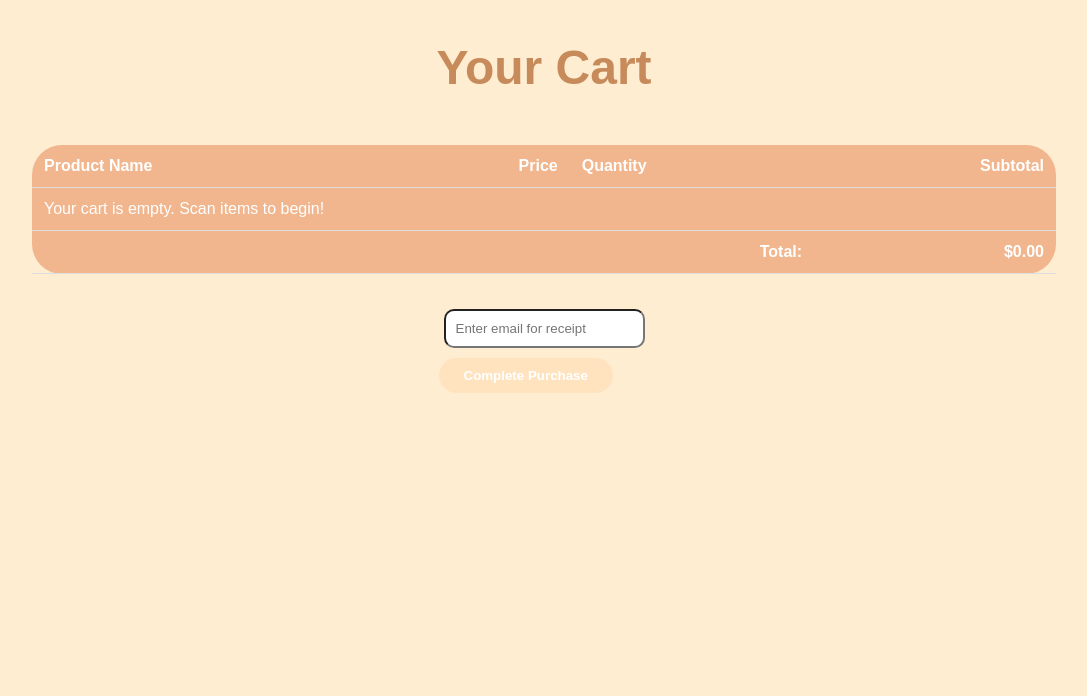
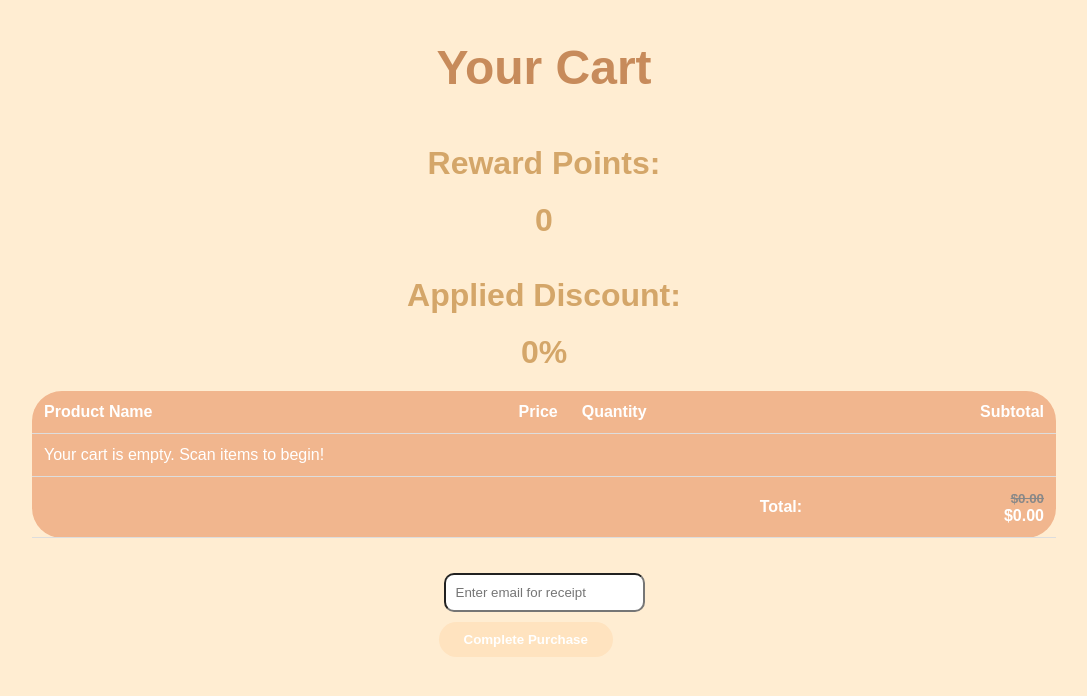
Before and after one commit to MEERABLK/iot-project, a Flask app: page /checkout in a window 1280 px wide. Shown: the top 696 px of the page, without its empty margins (96-1183 px from the left). Run offline with Flask 3, Linux system fonts and the light colour scheme; data that the repository does not hold is empty.

Commit message:
Point/loyalty system implemented
loyalty system implemented

```diff
--- a/index.py
+++ b/index.py
@@ -205,23 +205,23 @@ def login():
 
 @app.route('/client/register', methods=['GET', 'POST'])
 def register():
-    # This print will tell us if the request is even reaching the function
-    print(f"--- Request received: {request.method} ---")
     if request.method == 'POST':
-
-        # Capture form data from the register page
-        name = request.form.get('name')
+        # 1. Capture only the required fields
+        first_name = request.form.get('name') # or 'first_name' depending on your HTML
         email = request.form.get('email')
         password = request.form.get('password')
 
-        # Here you would call your database function to save the user
-        # data.add_user(name, email, password)
+        # 2. Call the function (optional fields will automatically be None)
+        success = data.add_customer(first_name, email, password)
 
-        print(f"Registering new user: {email}")
-        flash("Registration successful! Please login.", "success")
-        return redirect(url_for('login'))
+        if success:
+            flash("Registration successful! Please login.", "success")
+            return redirect(url_for('login'))
+        else:
+            flash("Error: Could not create account.", "danger")
 
     return render_template('client_register.html')
+
 # def register():
 #     return render_template('client_register.html')
 
@@ -256,28 +256,54 @@ def get_current_cart():
 def complete_purchase():
     try:
         data_req = request.get_json()
-        customer_id = data_req.get('customer_id', 1) # Default to 1 for guest
+        customer_id = session.get('user_id', 1)
         customer_email = data_req.get('email')
 
-        # 1. Generate and Store the receipt internally
-        receipt = controller.get_receipt(customer_id)
+        # 1. Get points and calculate discount percentage
+        current_points = data.get_user_points(customer_id)
+        # 1000 points = 0.01 (1%), 2000 = 0.02 (2%), etc.
+        discount_percent = (current_points // 1000) * 0.01
 
-        if not receipt:
-            return jsonify({"status": "error", "message": "Cart is empty"}), 400
+        # Optional: Cap the discount at 50%
+        if discount_percent > 0.50:
+            discount_percent = 0.50
 
-        # 2. Send the email if an email was provided
+        # 2. Tell the controller to process with this discount
+        # Note: You'll need to update your controller.py method to accept this!
+        receipt_id = controller.process_final_checkout(customer_id, discount_percent)
+
+        if not receipt_id:
+            return jsonify({"status": "error", "message": "Transaction failed"}), 400
+
+        # 3. Send email (the receipt logic we built earlier)
         if customer_email:
             controller.send_receipt(customer_email)
 
         return jsonify({
             "status": "success",
-            "message": "Purchase completed!",
-            "receipt_id": receipt['receipt_id']
+            "message": f"Success! Applied {int(discount_percent*100)}% discount.",
+            "receipt_id": receipt_id
         })
 
     except Exception as e:
-        print(f"❌ Checkout Error: {e}")
+        print(f"Checkout Error: {e}")
         return jsonify({"status": "error", "message": str(e)}), 500
+
+@app.route('/api/user-info')
+def get_user_info():
+    # Get the logged-in user's ID from the session
+    customer_id = session.get('user_id')
+
+    if not customer_id:
+        return jsonify({"points": 0, "logged_in": False})
+
+    # Call the new database function
+    points = data.get_user_points(customer_id)
+
+    return jsonify({
+        "points": points,
+        "logged_in": True
+    })
 
 #     # Start controller in background thread
 #     if os.environ.get("WERKZEUG_RUN_MAIN") == "true":
--- a/scripts/controller.py
+++ b/scripts/controller.py
@@ -297,6 +297,46 @@ class Controller:
             # modify the live data used by the background threads.
             return dict(self.cart)
 
+    def process_final_checkout(self, customer_id, discount_percent):
+        """
+        Calculates the discounted total, saves the receipt to the DB,
+        updates customer points, and clears the current cart.
+        """
+        try:
+            # 1. Check if the cart is empty before proceeding
+            if not self.cart:
+                print("⚠️ Checkout failed: Cart is empty.")
+                return None
+
+            # 2. Call the database function to save the receipt and update points
+            # Note: We pass the discount_percent so the DB saves the actual price paid
+            from db import database as data # Ensure import is available
+            receipt_id = data.create_receipt(customer_id, self.cart, discount_percent)
+
+            if receipt_id:
+                # 3. Store the receipt ID globally in the controller
+                # so send_receipt() knows which one to fetch
+                self.last_receipt_id = receipt_id
+
+                # 4. CLEAR THE CART
+                # This is crucial so the next customer starts at $0.00
+                self.cart = {}
+
+                # 5. Notify the frontend via SocketIO that the cart is now empty
+                # (Assuming you have self.socketio initialized in your controller)
+                if hasattr(self, 'socketio'):
+                    self.socketio.emit('cart_updated', {'cart': {}, 'total': 0})
+
+                print(f"✅ Controller: Checkout finalized for Receipt #{receipt_id}")
+                return receipt_id
+            else:
+                print("❌ Controller: Database failed to create receipt.")
+                return None
+
+        except Exception as e:
+            print(f"🚨 Controller Error during checkout: {e}")
+            return None
+
 
     # def _background_tasks(self):
     #     while True:
--- a/templates/checkout.html
+++ b/templates/checkout.html
@@ -32,6 +32,10 @@
 </style>
 <div class="container">
     <h2>Your Cart</h2>
+
+    <h3>Reward Points:</h3> <h3 id="user-points">Loading...</h3>
+    <br>
+    <h3>Applied Discount:</h3> <h3 id="discount-text">0%</h3>
 
     <table class="collection collection-shade-1">
         <thead>
@@ -70,27 +74,43 @@
         const tbody = document.getElementById('cart-table-body');
         const totalDisplay = document.getElementById('cart-total');
 
-            tbody.innerHTML = ''; // Clear existing rows
-            let grandTotal = 0;
+        // --- Added: Fetch User Info for Points ---
+        // You can create a simple /api/user-info route for this
+        const userRes = await fetch('/api/user-info');
+        const userData = await userRes.json();
+        const points = userData.points || 0;
+        const discountPercent = Math.floor(points / 1000) / 100; // 0.01 for 1000
+
+        document.getElementById('user-points').innerText = points;
+        document.getElementById('discount-text').innerText = (discountPercent * 100) + "%";
+        // ------------------------------------------
+
+        tbody.innerHTML = '';
+        let subtotalTotal = 0;
 
         if (cart.length === 0) {
             tbody.innerHTML = '<tr><td colspan="4">Your cart is empty. Scan items to begin!</td></tr>';
         } else {
             cart.forEach(item => {
-                    grandTotal += item.subtotal;
-                    const row = `
+                subtotalTotal += item.subtotal;
+                tbody.innerHTML += `
                     <tr>
                         <td>${item.name}</td>
                         <td style="text-align: right;">$${item.price.toFixed(2)}</td>
                         <td style="text-align: center;">${item.qty}</td>
                         <td style="text-align: right;">$${item.subtotal.toFixed(2)}</td>
-                        </tr>
-                    `;
-                    tbody.innerHTML += row;
+                    </tr>`;
             });
         }
 
-            totalDisplay.innerText = `$${grandTotal.toFixed(2)}`;
+        // Calculate final total after discount
+        const discountAmount = subtotalTotal * discountPercent;
+        const finalTotal = subtotalTotal - discountAmount;
+
+        totalDisplay.innerHTML = `
+            <small style="text-decoration: line-through; color: #888;">$${subtotalTotal.toFixed(2)}</small><br>
+            <strong>$${finalTotal.toFixed(2)}</strong>
+        `;
     } catch (error) {
         console.error("Error fetching cart:", error);
     }
```
Also changed, not shown: db/database.py (+42 -4 lines). Lines whose indentation alone changed are shown as unchanged.
